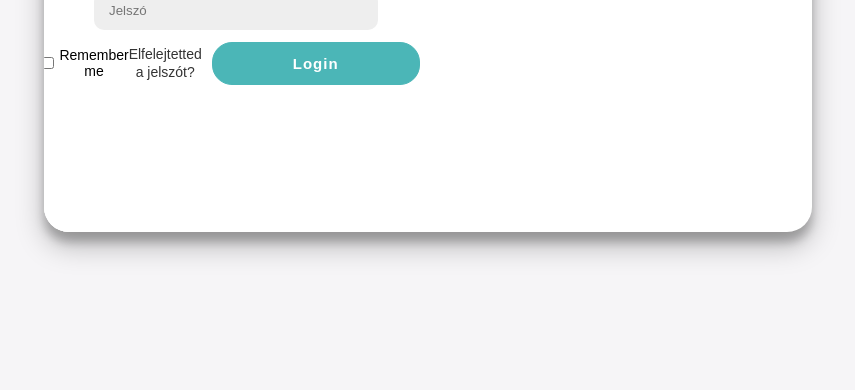
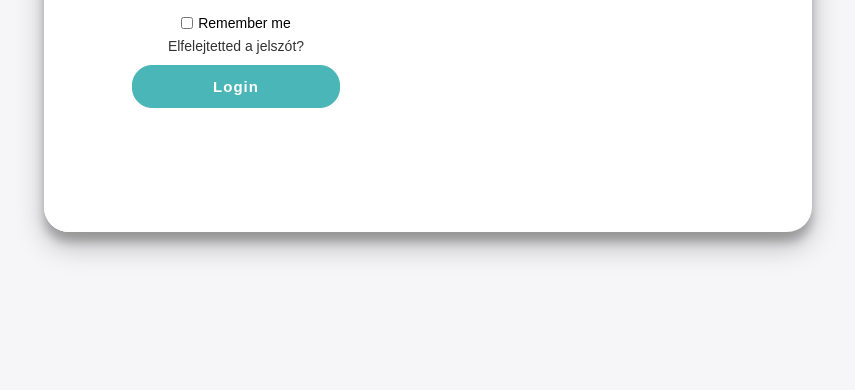
Before and after one commit to Benceeeeeeee/login, a plain HTML site: page login/index.html in a window 1280 px wide. Shown: the part 426-816 px from the top of the page, without its empty margins (212-1067 px from the left). Drawn offline with Linux system fonts and the light colour scheme.

Commit message:
nagyonjo

```diff
--- a/login/style.css
+++ b/login/style.css
@@ -50,8 +50,9 @@ a:hover{
 
 .content{
     display: flex;
+    flex-direction: column;
     width: 100%;
-    height: 50px;
+    height: 200px;
     align-items: center;
     justify-content: center;
 }
@@ -102,7 +103,6 @@ button:focus{
 }
 
 button.ghost{
-    /* background-color: rgba(225, 225, 225, 0.2); */
     border: 2px solid #fff;
     color: #fff;
 }
```
